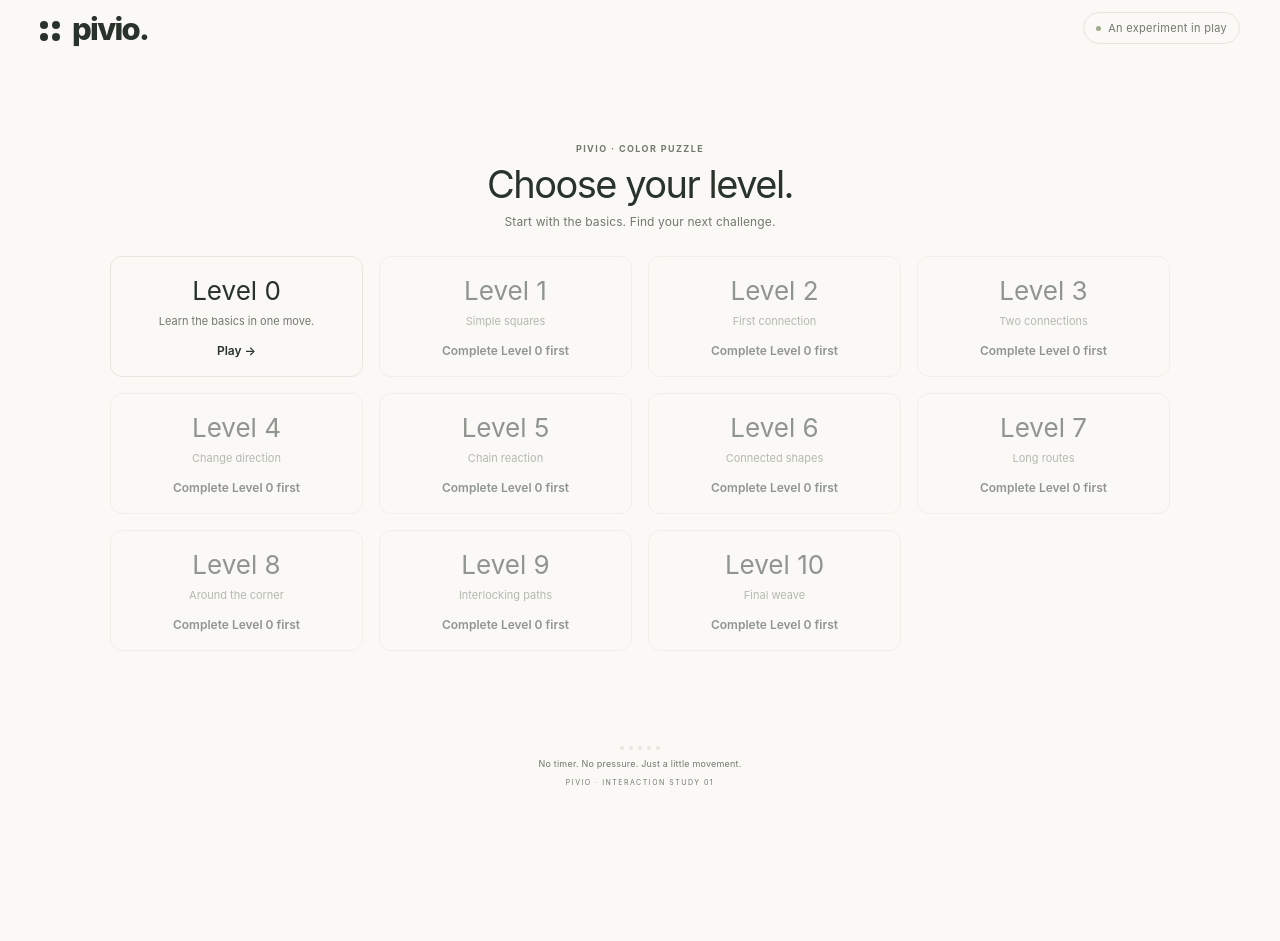
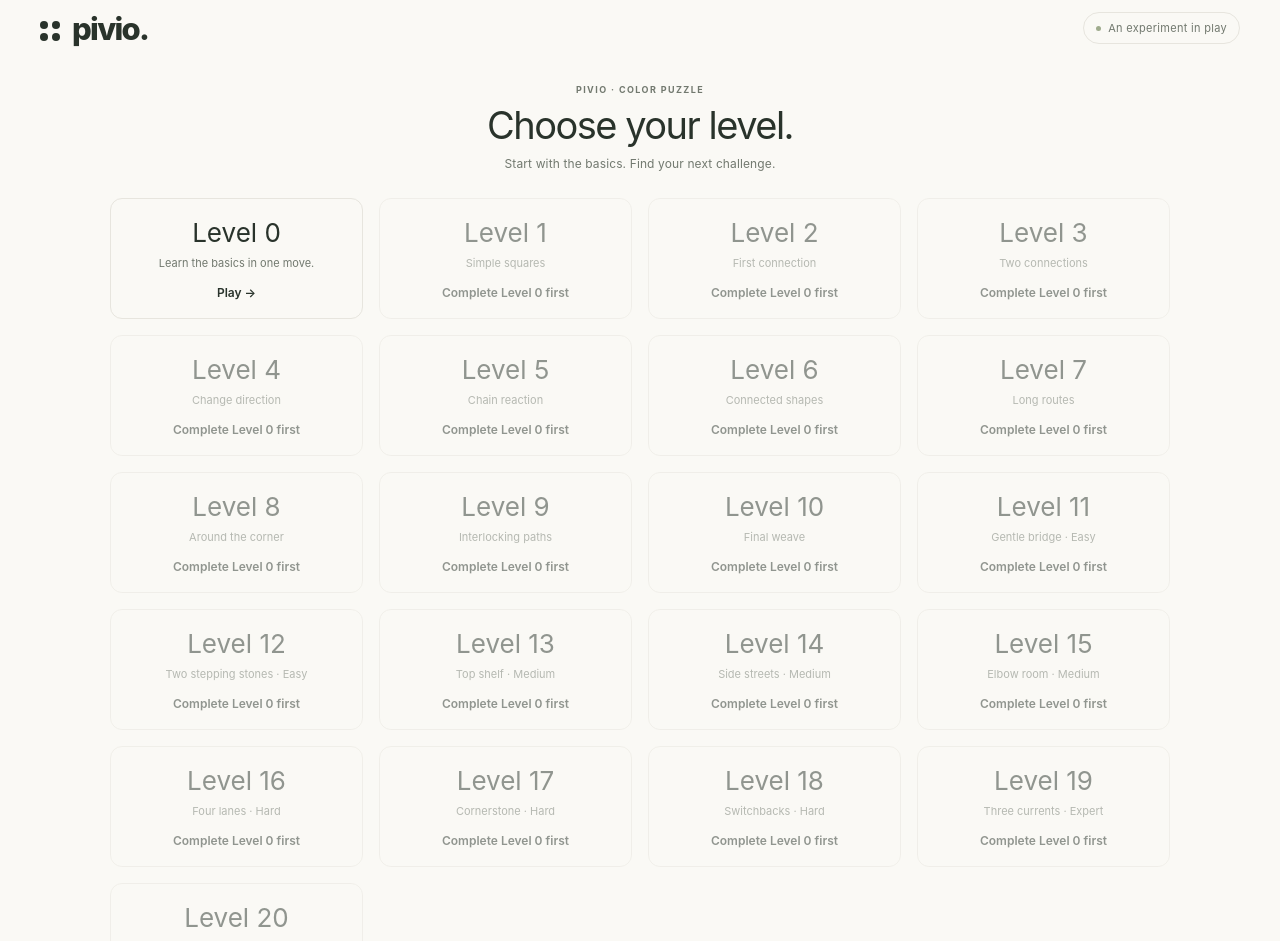
Before and after one commit to nickinit/playpivio, a React (Vite) app: page / in a window 1280 px wide. Shown: the top 941 px of the page. Before the commit the page ends 800 px from the top, so only its background shows below. Built offline with nearby package versions, Linux system fonts and the light colour scheme.

Commit message:
Update Site source

```diff
--- a/src/levels.ts
+++ b/src/levels.ts
@@ -12,6 +12,16 @@ const layouts = [
   { name: 'Around the corner', groups: ['ABE', 'CF', 'DGJ', 'HIKL'], shuffleMoves: 18 },
   { name: 'Interlocking paths', groups: ['ADEH', 'BCFI', 'GJKL'], shuffleMoves: 20 },
   { name: 'Final weave', groups: ['ADEHI', 'BCF', 'GJKL'], shuffleMoves: 24 },
+  { name: 'Gentle bridge · Easy', groups: ['GH'], shuffleMoves: 6 },
+  { name: 'Two stepping stones · Easy', groups: ['CF', 'KL'], shuffleMoves: 8 },
+  { name: 'Top shelf · Medium', groups: ['ABC', 'GH'], shuffleMoves: 12 },
+  { name: 'Side streets · Medium', groups: ['ADG', 'EH', 'KL'], shuffleMoves: 16 },
+  { name: 'Elbow room · Medium', groups: ['ABE', 'DGH', 'FI', 'JK'], shuffleMoves: 18 },
+  { name: 'Four lanes · Hard', groups: ['ABC', 'DEF', 'GHI', 'JKL'], shuffleMoves: 22 },
+  { name: 'Cornerstone · Hard', groups: ['ABDE', 'CF', 'GJ', 'HK', 'IL'], shuffleMoves: 24 },
+  { name: 'Switchbacks · Hard', groups: ['ABCE', 'DGHJ', 'FIL'], shuffleMoves: 28 },
+  { name: 'Three currents · Expert', groups: ['ABDEG', 'CFIL', 'HJK'], shuffleMoves: 32 },
+  { name: 'Grand junction · Expert', groups: ['ABCF', 'DEGH', 'JKL'], shuffleMoves: 36 },
 ]
 
 export const levels = layouts.map((layout, index) => {
@@ -33,7 +43,15 @@ export function createSolvedTokens(): Token[] {
   }))
 }
 
-export function createLevelStart(level: LevelDefinition, random = Math.random) {
+function levelRandom(levelId: number) {
+  let seed = levelId * 7919 + 781
+  return () => {
+    seed = (Math.imul(seed, 1664525) + 1013904223) >>> 0
+    return seed / 4294967296
+  }
+}
+
+export function createLevelStart(level: LevelDefinition, random = levelRandom(level.id)) {
   let tokens = createSolvedTokens()
   const sequence: Move[] = []
   for (let index = 0; index < level.shuffleMoves; index++) {
```
Also changed, not shown: 1 other file (tests, documents, lock files or other folders).
